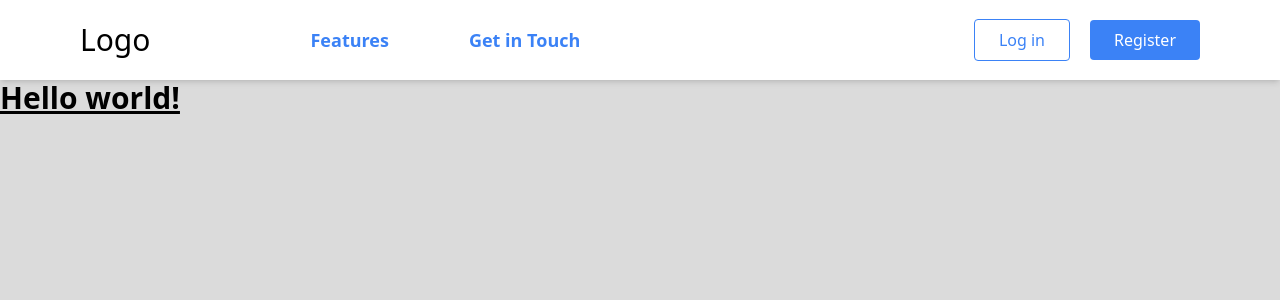
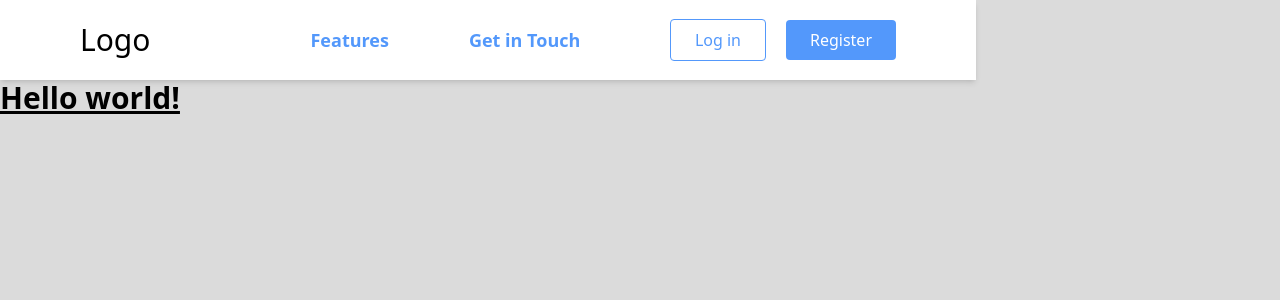
Before and after one commit to ShkelqimC/editme.online, a React (Create React App) app in the folder frontend/: page / in a window 1280 px wide. Shown: the top 300 px of the page. Built offline with nearby package versions, Linux system fonts and the light colour scheme.

Commit message:
navbar with tailwind and some tailwind config

```diff
--- a/frontend/src/components/Navbar.jsx
+++ b/frontend/src/components/Navbar.jsx
@@ -4,16 +4,16 @@ import { Link } from 'react-router-dom'
 
 export const Navbar = () => {
   return (
-    <div className="container flex justify-between px-20 h-20 items-center shadow-md bg-white" >
+    <div className="container flex justify-between px-20 h-20 items-center shadow-md bg-[--background]" >
         <div className="navbarLeftSide flex flex-row items-center">
 
             <h1 className='text-3xl pr-20'>Logo</h1>
-            <Link to="/" className='px-20 text-blue-500 font-semibold text-lg'>Features</Link>
-            <Link to="/" className='text-blue-500 font-semibold text-lg'>Get in Touch</Link>
+            <Link to="/" className='px-20 text-[--lightBlue] font-semibold text-lg'>Features</Link>
+            <Link to="/" className='text-[--lightBlue] font-semibold text-lg'>Get in Touch</Link>
         </div>
         <div className="navbarRightSide">
-            <button className='loginBtn bg-white text-blue-500 py-2 px-6 rounded mx-5 border border-solid border-blue-500'>Log in</button>
-            <button className='registerBtn bg-blue-500 hover:bg-blue-700  py-2 px-6 rounded focus:outline-none focus:ring text-white'>Register</button>
+            <button className='loginBtn bg-white text-[--lightBlue] hover:bg-gray-300 py-2 px-6 rounded mx-5 border border-solid border-[--lightBlue]'>Log in</button>
+            <button className='registerBtn bg-[--lightBlue] hover:bg-[--darkBlue]  py-2 px-6 rounded focus:outline-none focus:ring text-white'>Register</button>
         </div>
 
 
--- a/frontend/src/index.css
+++ b/frontend/src/index.css
@@ -11,6 +11,8 @@
   --onSurface: #131313;
   --onPrimary: #d4d4d4;
   --onSecondary: #ffffff;
+  --lightBlue: #5398fb;
+  --darkBlue: #1053b1;
 }
 body {
   background-color: #dbdbdb;
--- a/frontend/tailwind.config.js
+++ b/frontend/tailwind.config.js
@@ -1,7 +1,24 @@
 /** @type {import('tailwindcss').Config} */
 module.exports = {
   content: ["./src/**/*.{js,jsx,ts,tsx}"],
+  darkMode: 'class',
   theme: {
+    screens:{
+      sm: '480px',
+      md: '768px',
+      lg: '976px',
+      xl: '1440px',
+    },
+    // colors: {
+    //   'bg-light': '#1fb6ff',
+    //   'surface-light': '#ff49db',
+    //   'primary': '#ff7849',
+    //   'secondary': '#13ce66',
+    //   'onbackground': '#273444',
+    //   'onsurface': '#8492a6',
+    //   'onprimary': '#d3dce6',
+    //   'onsecondary': '#d3dce6',
+    // },
     extend: {},
   },
   plugins: [],
```
